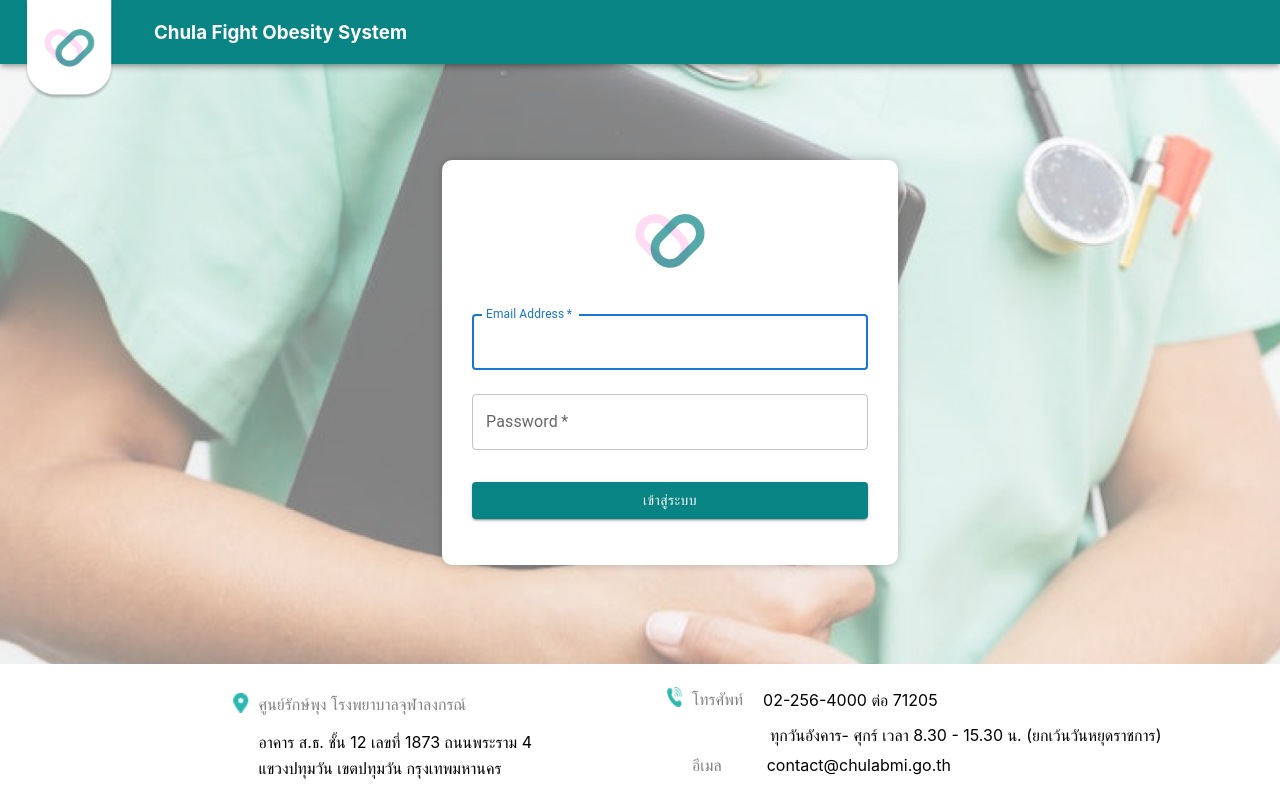
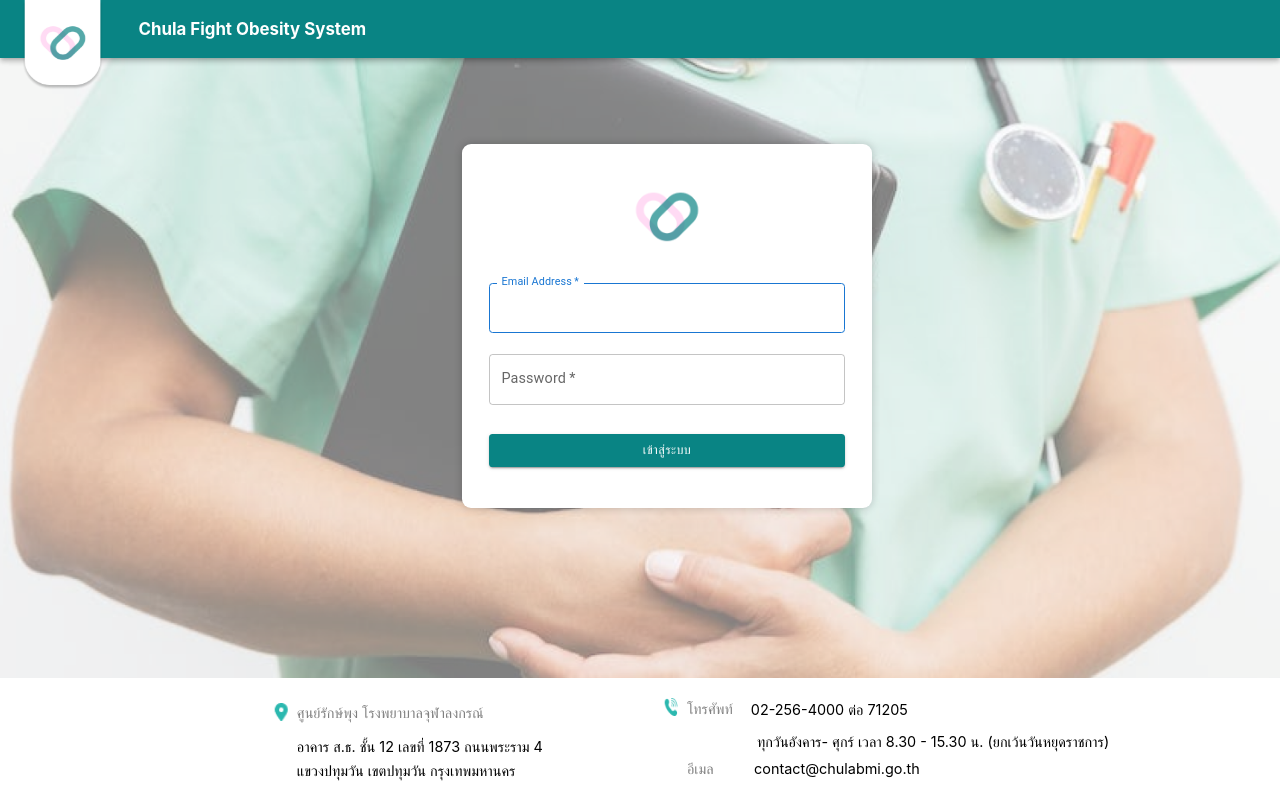
Before and after one commit to chubbyjamyy/chula-fight-obesity-portal, a React (Create React App) app: page / in a window 1280 px wide. Built offline with nearby package versions, Linux system fonts and the light colour scheme.

Commit message:
set zoom to default 90%

```diff
--- a/src/App.css
+++ b/src/App.css
@@ -1,3 +1,7 @@
+html {
+  zoom: 90%;
+}
+
 .App {
   text-align: center;
 }
```
